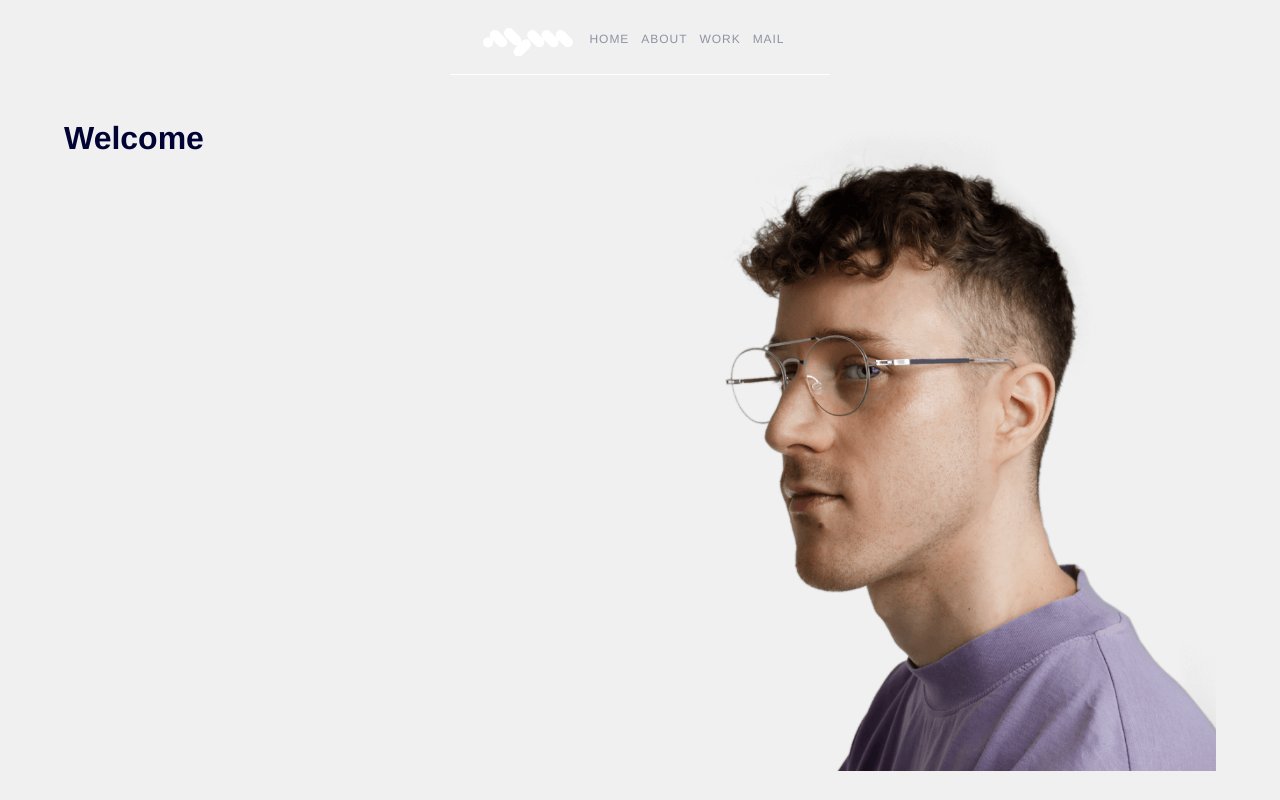
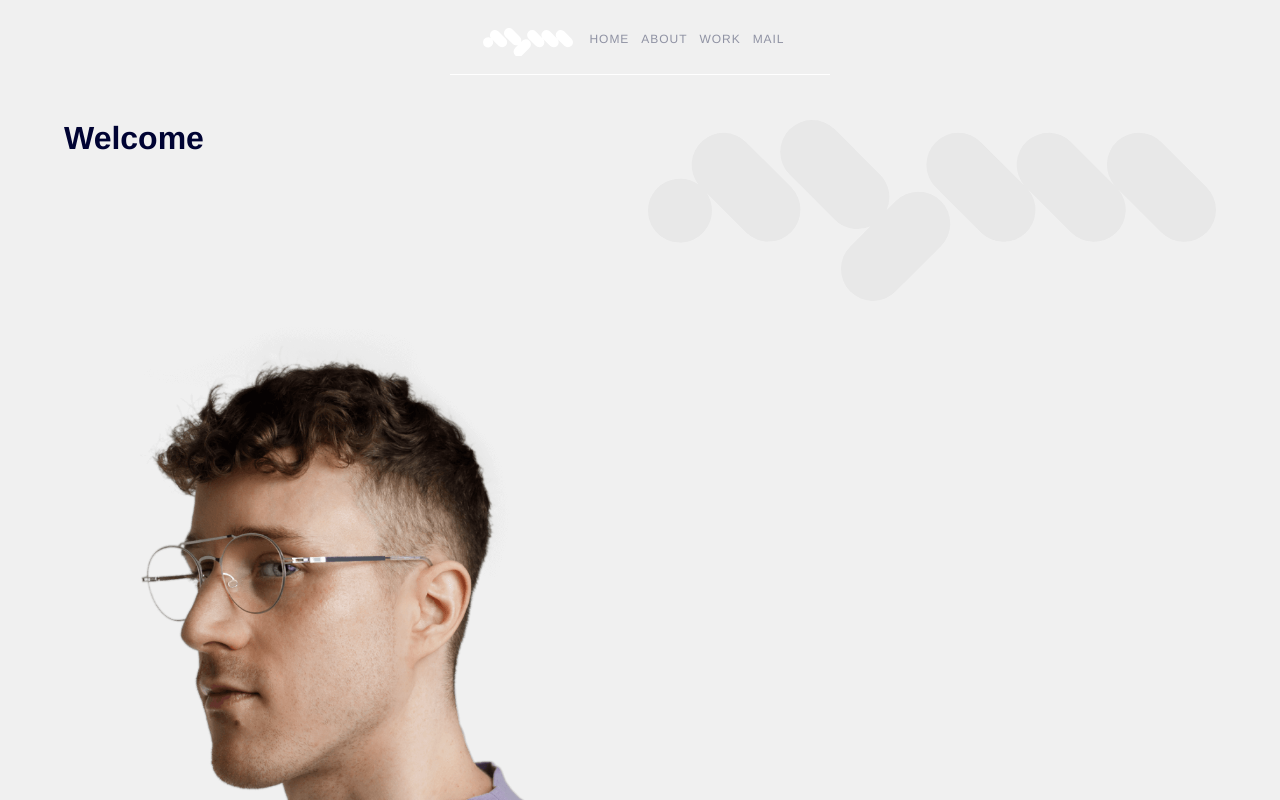
Before and after one commit to aeonyuonmiller/personal, a Next.js app: page / in a window 1280 px wide. Shown: the top 800 px of the page. Built offline with nearby package versions, Linux system fonts and the light colour scheme; a web font is replaced by a local one.

Commit message:
inserted logo in content

```diff
--- a/pages/index.js
+++ b/pages/index.js
@@ -5,6 +5,7 @@ import { motion } from "framer-motion";
 import Nav from "./components/Nav";
 import Layout from "./components/Layout";
 import portrait from "../public/portrait.png";
+import Logo from "./components/Logo";
 
 export default function Home() {
   return (
@@ -20,7 +21,9 @@ export default function Home() {
 
       <Layout>
         <motion.h1>Welcome</motion.h1>
+        <Logo color="var(--foreground)" width="100%" />
         <Image
+          quality={100}
           src={portrait}
           objectFit="fill"
           alt="Portrait of Aeon Yuon Miller"
```
